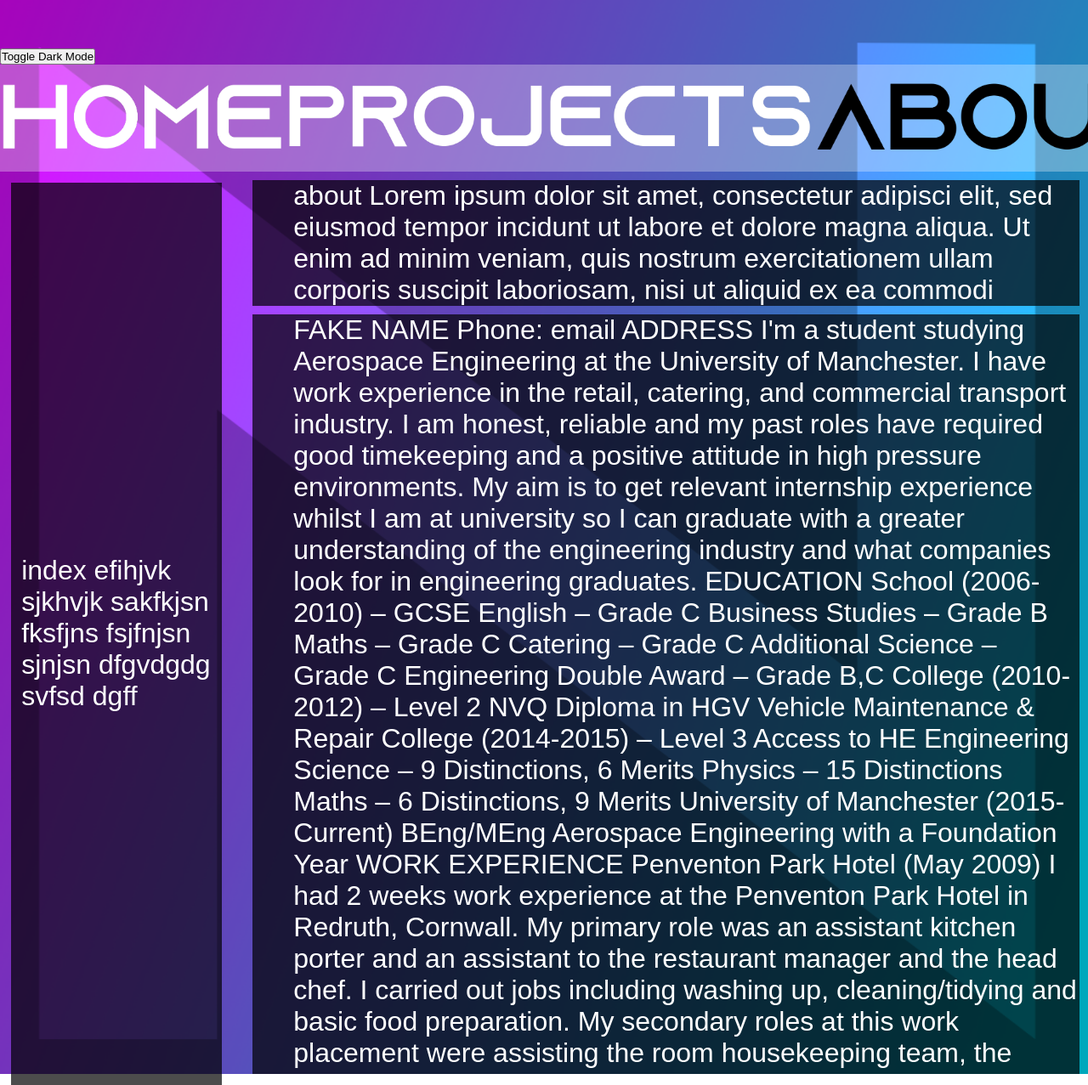
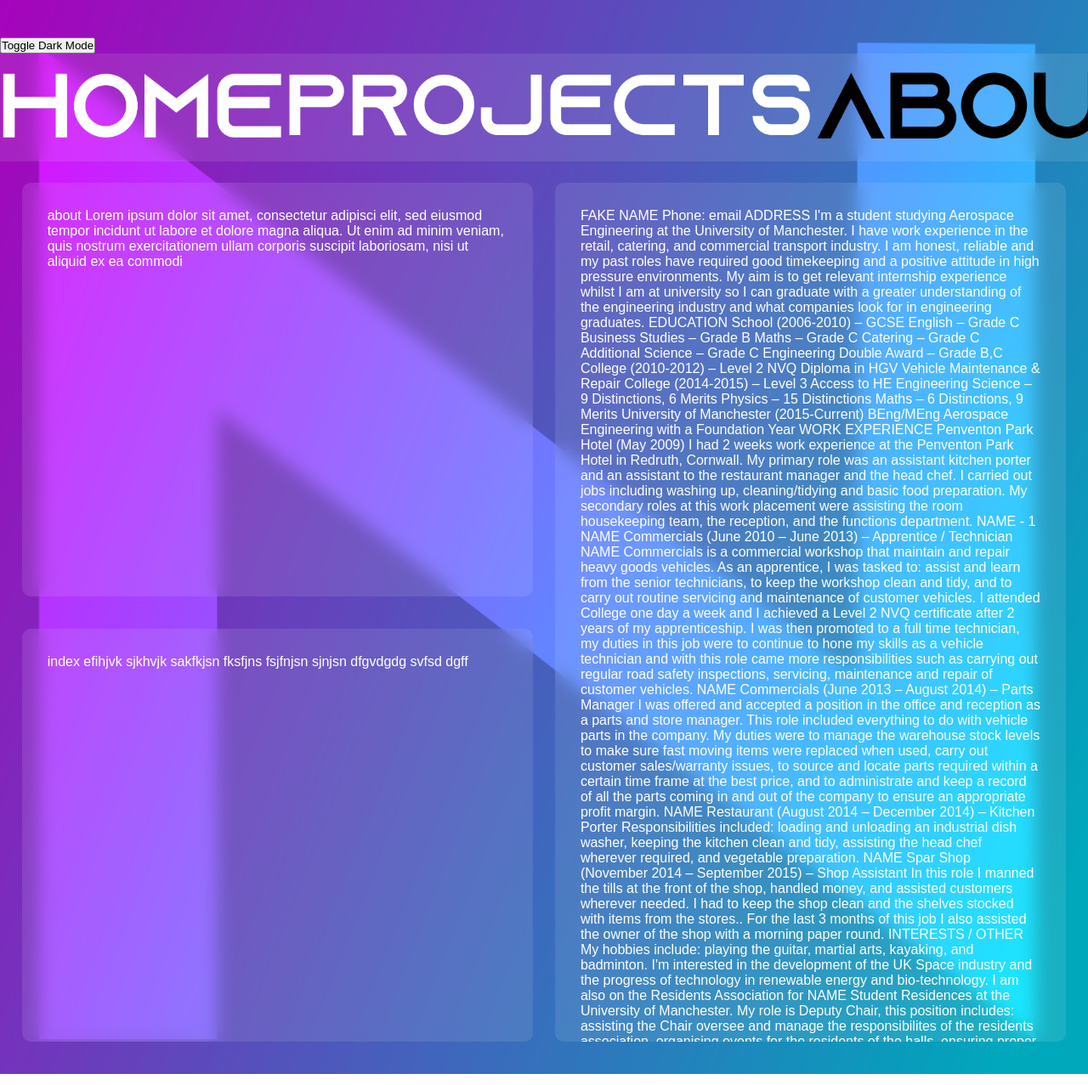
Before and after one commit to ninameier1/ADSDY1S1, a PHP site: page /about in a window 1280 px wide; the page is wider, and only the part inside the window is pictured. Shown: that part at 85% size. Run offline with PHP 8.4, Linux system fonts and the light colour scheme.

Commit message:
14-10 CSS edits

```diff
--- a/views/about.view.php
+++ b/views/about.view.php
@@ -2,14 +2,8 @@
 <?php include "./views/layout/header.php"?>
 
 <main class="mainabout">
-    <div class="section" id="tiny">
-        <p class="text">
-            index
-            efihjvk sjkhvjk sakfkjsn fksfjns fsjfnjsn sjnjsn dfgvdgdg svfsd dgff
-        </p>
-    </div>
-    <div id="big">
-        <div class="section" id="aboutme">
+    <div class="left">
+        <div class="me aboutsection">
             <p class="text">
                     about
                     Lorem ipsum dolor sit amet, consectetur adipisci elit, sed eiusmod tempor incidunt ut
@@ -17,7 +11,15 @@
                     suscipit laboriosam, nisi ut aliquid ex ea commodi
             </p>
         </div>
-        <div class="section" id="cv">
+        <div class="index aboutsection">
+            <p class="text">
+                index
+                efihjvk sjkhvjk sakfkjsn fksfjns fsjfnjsn sjnjsn dfgvdgdg svfsd dgff
+            </p>
+        </div>
+    </div>
+    <div class="right">
+        <div class="cv aboutsection">
             <p class="text">
                     FAKE NAME
                     Phone:
--- a/views/css/style.css
+++ b/views/css/style.css
@@ -13,9 +13,10 @@
     height: 100vh;
 }
 
+/*HEADER*/
 header{
     position: sticky; top: 0px;
-    height: 16vh;
+    height: 15vh;
     width: 100vw;
     align-content: end;
 }
@@ -27,7 +28,8 @@ header{
     align-items: center;
     height: 10vh;
     width: 100vw;
-    background-color: rgba(255, 255, 255, 0.3);
+    background-color: rgba(255, 255, 255, 0.1);
+    backdrop-filter: blur(10px);
 }
 
 .navlinks{
@@ -38,71 +40,99 @@ header{
     transform: scale(1.1);
 }
 
+/*ABOUTPAGINA*/
 .mainabout{
     display: flex;
     justify-content: space-evenly;
     flex-direction: row;
     align-items: flex-start;
-    width: 100vw;
-    height: calc(100vh - 16vh);
-    gap: 1%;
+    height: calc(100vh - 15vh);
 }
 
-.section{
+.aboutsection{
+    background-color: rgba(255, 255, 255, 0.1);
+    backdrop-filter: blur(10px);
+    border-radius: 10px;
+}
+
+.left{
     display: flex;
+    flex: 1;
     flex-direction: column;
-    align-content: center;
-    justify-content: space-evenly;
-    background-color: rgba(0, 0, 0, 0.7);
-    margin: 1%;
+    justify-content: space-between;
+    margin: 2% 2% 2% 2%;
+    height: calc(100vh - 20vh);
+}
+.me{
+    height: 38.5vh;
+}
+
+.index{
+    height: 38.5vh;
+}
+
+.right{
+    display: flex;
+    flex: 1;
+    margin: 2% 2% 2% 0;
+    height: calc(100vh - 20vh);
+}
+
+.cv{
+    height: 80vh;
+    overflow: scroll;
 }
 
 .text{
     color: white;
-    font-size: 2em;
-    padding-left: 5%;
+    font-size: 1rem;
+    padding: 5%;
 }
 
-#tiny{
-    flex: 1;
-    height: calc(100vh - 16vh);
-}
-
-#big{
-    flex: 4;
-    height: calc(100vh - 16vh);
-    overflow: scroll;
-}
-
+/*CONTACTPAGINA*/
 .maincontact{
     display: flex;
-    flex-direction: row;
-    justify-content: space-between;
+    flex-direction: column;
     align-items: center;
+    justify-content: space-evenly;
     width: 100vw;
-    height: calc(100vh - 16vh);
+    height: calc(100vh - 15vh);
 }
 
 .contactsection{
-    flex: 1;
     margin: 10px;
-    height: 50vh;
-    background-color: rgba(0, 0, 0, 0.7)
+    height: 40vh;
+    width: 45vw;
+    background-color: rgba(255, 255, 255, 0.1);
+    backdrop-filter: blur(10px);
+    border-radius: 10px;
+}
+
+.contactlinks{
+    display: flex;
+    justify-content: space-evenly;
+    width: 50vw;
+}
+
+.contacttitle{
+    font-size: 3rem;
+    color: white;
+    text-align: center;
 }
 
 .form{
-    display: flex;
-    flex-direction: column;
-    margin: 1%;
+    /*display: flex;*/
+    /*flex-direction: column;*/
+    /*margin: 1%;*/
 }
 
 .name,.email,.message,.button{
-    border-radius: 2px;
-    margin: 5px;
+    /*border-radius: 2px;*/
+    /*margin: 5px;*/
 }
 
 .message{
-    height: 33vh;
+    /*height: 33vh;*/
 }
 
 .button{
@@ -110,6 +140,14 @@ header{
     height: 3vh;
 }
 
+.socials{
+    height: 100px;
+    width: auto;
+    filter: invert(1);
+}
+
+/*OVERIG*/
+
 .darkmode{
     filter: brightness(0.6);
 }
```
Also changed, not shown: views/contact.view.php (+10 -3 lines). Lines whose indentation alone changed are shown as unchanged.
